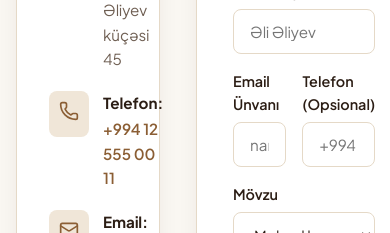
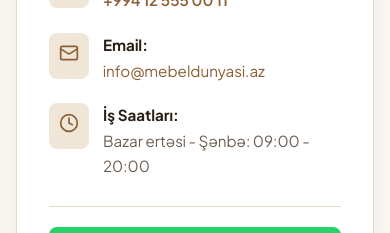
Before and after one commit to hassanoffar-ai/mebel-dunyasi, a Next.js app: page /elaqe in a window 390 px wide. Shown: the part 337-570 px from the top of the page. Built offline with nearby package versions, Linux system fonts and the light colour scheme; no server answers; a web font is replaced by a local one.

Commit message:
Implement full grid responsiveness for profile and contact pages

```diff
--- a/src/app/elaqe/page.tsx
+++ b/src/app/elaqe/page.tsx
@@ -65,10 +65,9 @@ export default function ContactPage() {
         <div className="container">
 
 
-          {/* 2 Sütunlu Responsive Layout (Desktop 40/60, Mobil üst-üstə) */}
-          <div style={{ display: 'grid', gridTemplateColumns: 'repeat(12, 1fr)', gap: '36px' }}>
+          <div className="contact-grid">
             {/* SOL SÜTUN (40%): Əlaqə Məlumatları & Xəritə */}
-            <div style={{ gridColumn: 'span 5' }}>
+            <div className="contact-left">
               <div
                 style={{
                   backgroundColor: 'var(--white)',
@@ -170,7 +169,7 @@ export default function ContactPage() {
             </div>
 
             {/* SAĞ SÜTUN (60%): Əlaqə Forması */}
-            <div style={{ gridColumn: 'span 7' }}>
+            <div className="contact-right">
               <div
                 style={{
                   backgroundColor: 'var(--white)',
@@ -247,7 +246,7 @@ export default function ContactPage() {
                         />
                       </div>
 
-                      <div style={{ display: 'grid', gridTemplateColumns: '1fr 1fr', gap: '16px' }}>
+                      <div style={{ display: 'grid', gridTemplateColumns: 'repeat(auto-fit, minmax(240px, 1fr))', gap: '16px' }}>
                         <div className="form-group">
                           <label className="form-label">Email Ünvanı</label>
                           <input
--- a/src/app/globals.css
+++ b/src/app/globals.css
@@ -817,3 +817,39 @@ html, body {
     justify-content: center;
   }
 }
+
+/* Profile and Contact Page Responsiveness */
+.profile-grid {
+  display: grid;
+  grid-template-columns: 1fr;
+  gap: 30px;
+  align-items: start;
+}
+
+@media (min-width: 900px) {
+  .profile-grid {
+    grid-template-columns: 320px 1fr;
+  }
+}
+
+.contact-grid {
+  display: grid;
+  grid-template-columns: 1fr;
+  gap: 36px;
+}
+
+.contact-left, .contact-right {
+  grid-column: span 1 !important;
+}
+
+@media (min-width: 900px) {
+  .contact-grid {
+    grid-template-columns: repeat(12, 1fr);
+  }
+  .contact-left {
+    grid-column: span 5 !important;
+  }
+  .contact-right {
+    grid-column: span 7 !important;
+  }
+}
--- a/src/app/profil/page.tsx
+++ b/src/app/profil/page.tsx
@@ -113,7 +113,7 @@ export default function ProfilePage() {
               <div className="loader" style={{ border: '4px solid #f3f3f3', borderTop: '4px solid var(--gold-color)', borderRadius: '50%', width: '40px', height: '40px', animation: 'spin 1s linear infinite' }}></div>
             </div>
           ) : (
-            <div style={{ display: 'grid', gridTemplateColumns: '1fr 3fr', gap: '30px', alignItems: 'start' }}>
+            <div className="profile-grid">
 
               {/* Left Profile card */}
               <div style={{ backgroundColor: 'var(--white)', padding: '30px', borderRadius: '12px', boxShadow: '0 2px 8px rgba(0,0,0,0.05)', border: '1px solid var(--border-color)' }}>
```
